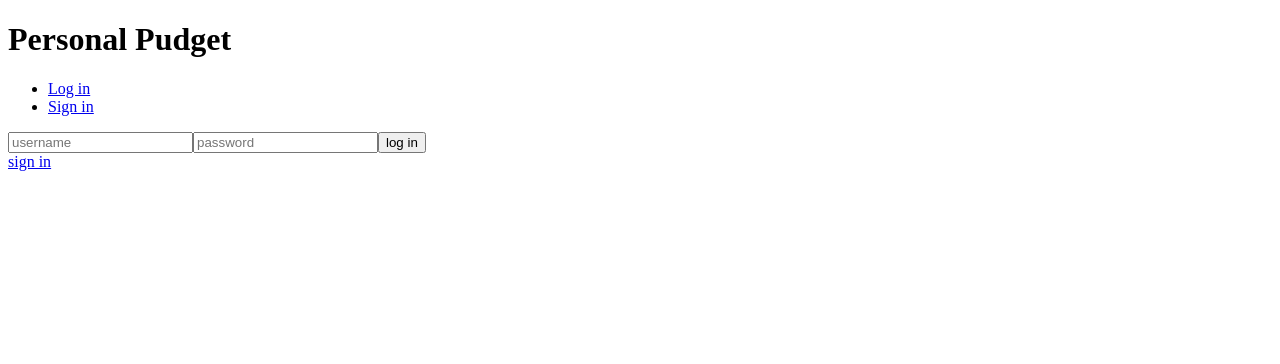
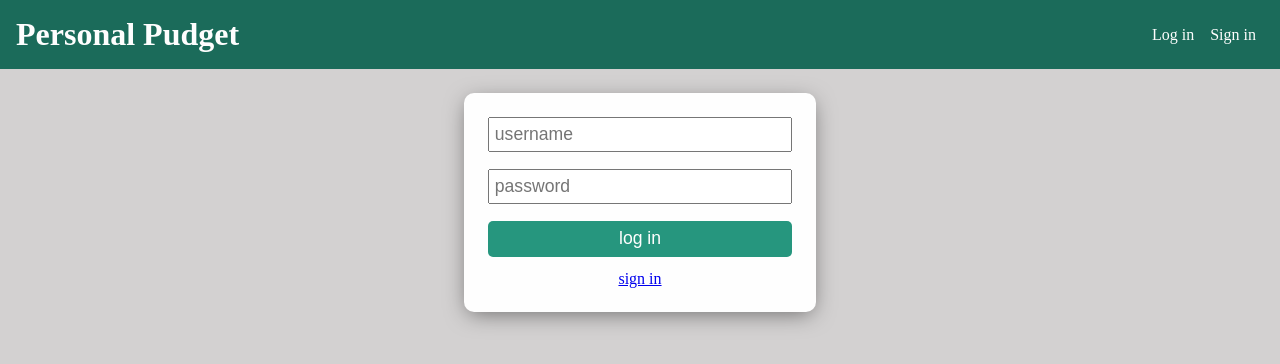
Before and after one commit to AxelRueG/alkemy-chalen, a React (Create React App) app in the folder frontend/: page /login in a window 1280 px wide. Shown: the top 364 px of the page. Built offline with nearby package versions, Linux system fonts and the light colour scheme.

Commit message:
seting style to login and register form

```diff
--- a/frontend/public/index.html
+++ b/frontend/public/index.html
@@ -1,20 +1,22 @@
 <!DOCTYPE html>
 <html lang="en">
+
 <head>
   <meta charset="utf-8" />
   <link rel="icon" href="%PUBLIC_URL%/favicon.ico" />
   <meta name="viewport" content="width=device-width, initial-scale=1" />
   <meta name="theme-color" content="#000000" />
-    <meta
-      name="description"
-      content="Web site created using create-react-app"
-    />
+  <meta name="description" content="Web site created using create-react-app" />
   <link rel="apple-touch-icon" href="%PUBLIC_URL%/logo192.png" />
   <!--
       manifest.json provides metadata used when your web app is installed on a
       user's mobile device or desktop. See https://developers.google.com/web/fundamentals/web-app-manifest/
     -->
   <link rel="manifest" href="%PUBLIC_URL%/manifest.json" />
+
+  <link rel="preconnect" href="https://fonts.googleapis.com">
+  <link rel="preconnect" href="https://fonts.gstatic.com" crossorigin>
+  <link href="https://fonts.googleapis.com/css2?family=Oswald:wght@200;400&display=swap" rel="stylesheet">
   <!--
       Notice the use of %PUBLIC_URL% in the tags above.
       It will be replaced with the URL of the `public` folder during the build.
@@ -26,6 +28,7 @@
     -->
   <title>React App</title>
 </head>
+
 <body>
   <noscript>You need to enable JavaScript to run this app.</noscript>
   <div id="root"></div>
@@ -40,4 +43,5 @@
       To create a production bundle, use `npm run build` or `yarn build`.
     -->
 </body>
+
 </html>
--- a/frontend/src/App.js
+++ b/frontend/src/App.js
@@ -31,11 +31,11 @@ const App = () => {
 
 	return (
 		<div className="App">
-			<header>
+			<header className="header">
 				<h1>Personal Pudget</h1>
 				<nav>
 					{user ? (
-						<ul>
+						<ul className="header-menu">
 							<li>
 								<NavLink to="/">Home</NavLink>
 							</li>
@@ -55,7 +55,7 @@ const App = () => {
 							</li>
 						</ul>
 					) : (
-						<ul>
+						<ul className="header-menu">
 							<li>
 								<NavLink to="/login">Log in</NavLink>
 							</li>
@@ -66,6 +66,7 @@ const App = () => {
 					)}
 				</nav>
 			</header>
+			<main className="body">
 				<Routes>
 					<Route
 						path="/register"
@@ -116,6 +117,7 @@ const App = () => {
 						}
 					/>
 				</Routes>
+			</main>
 		</div>
 	)
 }
--- a/frontend/src/components/LoginRegister/LoginForm.js
+++ b/frontend/src/components/LoginRegister/LoginForm.js
@@ -2,12 +2,14 @@ import { useContext, useState } from 'react'
 import service from '../../services/services'
 import { Link, useNavigate } from 'react-router-dom'
 import { UserContext } from '../../contexts/UserContext'
+import './login.css'
 
 export const LoginForm = () => {
 	const { setUser } = useContext(UserContext)
 
 	const [username, setUsername] = useState('')
 	const [password, setPassword] = useState('')
+	const [message, setMessage] = useState('')
 	const navigate = useNavigate()
 
 	const handleUsername = (event) => setUsername(event.target.value)
@@ -15,26 +17,28 @@ export const LoginForm = () => {
 
 	const handleClick = async (event) => {
 		event.preventDefault()
-
+		try {
 			const user = await service.login(username, password)
 			setUser(user)
 			window.localStorage.setItem('userData', JSON.stringify(user))
 			service.setToken(user.token)
-
 			setUsername('')
 			setPassword('')
-
 			navigate('/')
+		} catch {
+			setMessage('invalid credentials')
+		}
 	}
 
 	return (
-		<>
-			<form>
+		<div className="container">
+			{message && <p>{message}</p>}
+			<form className="container-form">
 				<input type="text" value={username} placeholder="username" onChange={handleUsername} />
 				<input type="password" value={password} placeholder="password" onChange={handlepassword} />
 				<button onClick={handleClick}>log in</button>
 			</form>
 			<Link to="/register">sign in</Link>
-		</>
+		</div>
 	)
 }
--- a/frontend/src/components/LoginRegister/RegisterForm.js
+++ b/frontend/src/components/LoginRegister/RegisterForm.js
@@ -41,9 +41,9 @@ export const RegisterForm = () => {
 	}
 
 	return (
-		<>
+		<div className="container">
 			{errorMessage && <p>{errorMessage}</p>}
-			<form>
+			<form className="container-form">
 				<input type="text" value={username} onChange={handleUsername} placeholder="usename" />
 				<input type="email" value={email} onChange={handleEmail} placeholder="email" />
 				<input type="password" value={password} onChange={handlePassword} placeholder="password" />
@@ -55,7 +55,9 @@ export const RegisterForm = () => {
 				/>
 				<button onClick={handleSubmit}>sign in</button>
 			</form>
-			you have an account? <Link to="/login">log in</Link>
-		</>
+			<p>
+				you have an account? <Link to="/login">log in</Link>
+			</p>
+		</div>
 	)
 }
--- /dev/null
+++ b/frontend/src/components/LoginRegister/login.css
@@ -0,0 +1,22 @@
+.container-form {
+  width: 100%;
+}
+
+.container-form>input {
+  display: block;
+  width: 100%;
+  font-size: 1.1em;
+  padding: 0.3rem;
+  margin-bottom: 1em;
+}
+
+.container-form>button {
+  font-size: 1.1em;
+  width: 100%;
+  height: 2em;
+  background-color: var(--color-2);
+  color: var(--color-4);
+  border-radius: 5px;
+  border: none;
+  margin-bottom: 0.75em;
+}
--- a/frontend/src/index.css
+++ b/frontend/src/index.css
@@ -1,3 +1,85 @@
+*,
+*::after,
+*::before {
+  margin: 0;
+  padding: 0;
+  box-sizing: border-box;
+}
+
+:root {
+  --color-1: rgb(27, 107, 90);
+  --color-2: rgb(38, 150, 126);
+  --color-3: rgb(211, 209, 209);
+  --color-4: #fefefe;
+}
+
+body {
+  background-color: var(--color-3);
+  font-size: 16px;
+  /* font-family: 'Oswald', sans-serif; */
+}
+
+.header {
+  /* height: 5em; */
+  padding: 1em;
+  background-color: var(--color-1);
+  color: var(--color-4);
+  display: flex;
+  justify-content: space-between;
+  align-items: center;
+}
+
+.header-menu {
+  height: 100%;
+  display: flex;
+  flex-direction: row;
+  font-size: medium;
+  list-style: none;
+}
+
+.header-menu a {
+  text-decoration: none;
+  color: var(--color-4);
+  display: block;
+  padding: 0.5em;
+  height: 100%;
+}
+
+.header-menu a:hover {
+  background-color: var(--color-2);
+}
+
+.body {
+  width: 100vw;
+  display: flex;
+  flex-direction: column;
+  justify-content: center;
+  align-items: center;
+  padding-top: 1.5em;
+  padding-bottom: 1.5em;
+}
+
+/* --- GENERIC STYLE -------------------------------------------------------------------- */
+.container {
+  background-color: var(--color-4);
+  padding: 1.5em;
+  border-radius: 10px;
+  width: 22em;
+
+  display: flex;
+  flex-direction: column;
+  align-items: center;
+  justify-content: center;
+
+  box-shadow: 0px 5px 22px -4px rgba(0, 0, 0, 0.5);
+  -webkit-box-shadow: 0px 5px 22px -4px rgba(0, 0, 0, 0.5);
+  -moz-box-shadow: 0px 5px 22px -4px rgba(0, 0, 0, 0.5);
+}
+
+.container input {
+  display: block;
+}
+
 img {
   width: 100px;
 }
```
Lines whose indentation alone changed are shown as unchanged.
